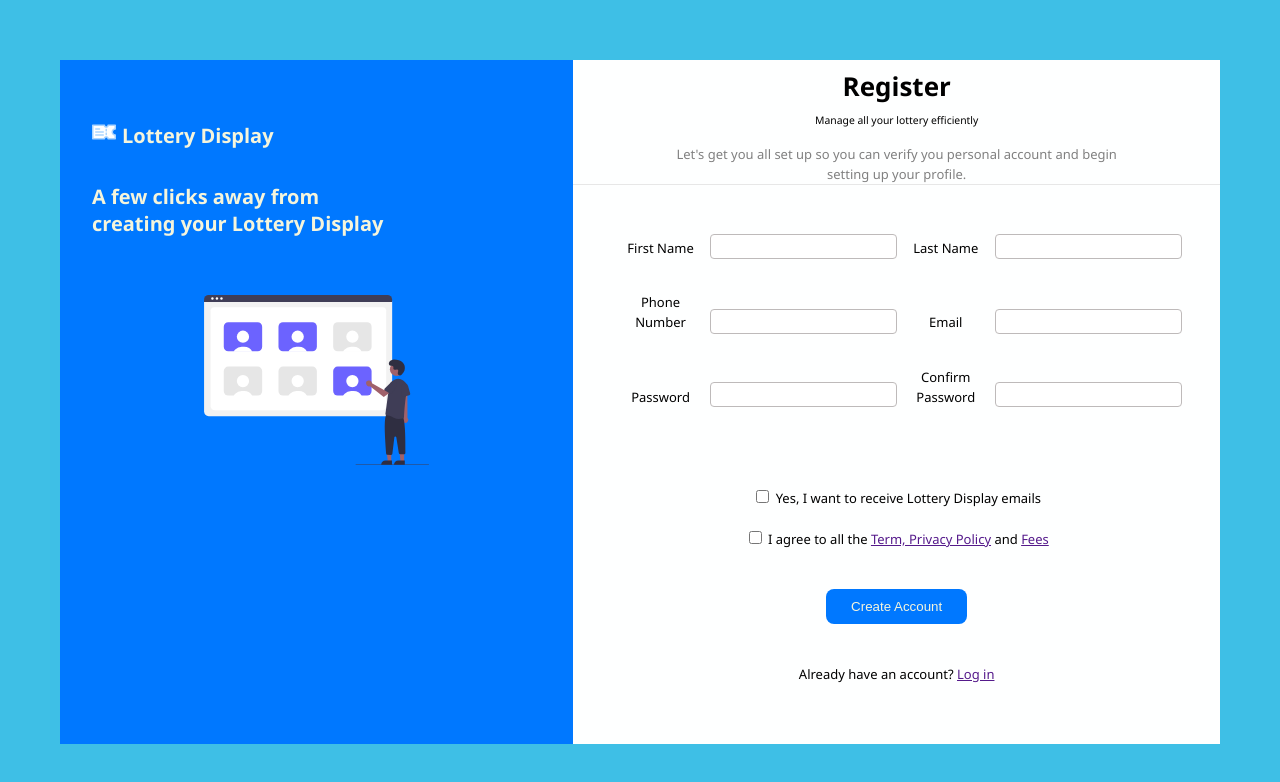
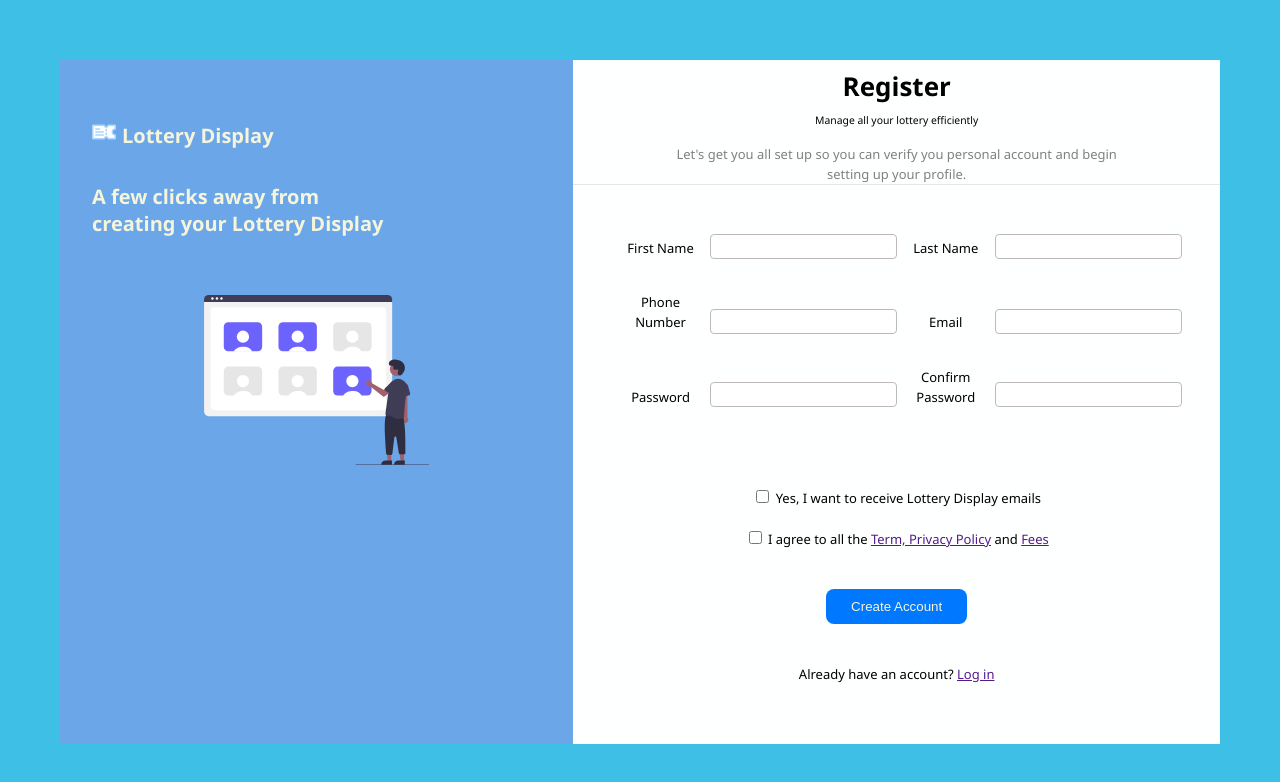
Before and after one commit to MadalinaMunteanu/Registration-form, a plain HTML site: page index.html in a window 1280 px wide. Drawn offline with Linux system fonts and the light colour scheme.

Commit message:
changed background color

```diff
--- a/style.css
+++ b/style.css
@@ -28,7 +28,7 @@ h5 {
 }
 
 .firstcontainer {
-  background: rgb(0, 120, 255);
+  background: rgb(107, 166, 233);
   padding: 0 2em;
   min-height: 400px;
 }
```
